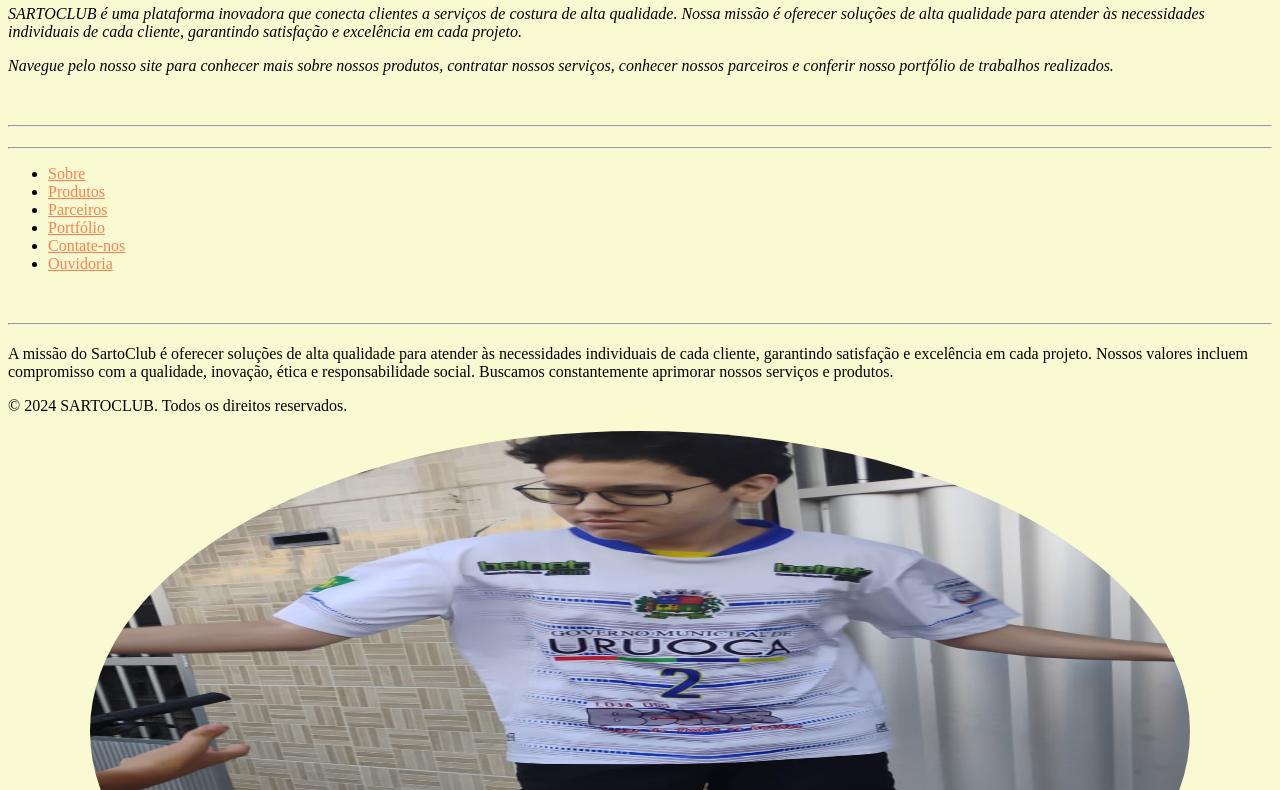
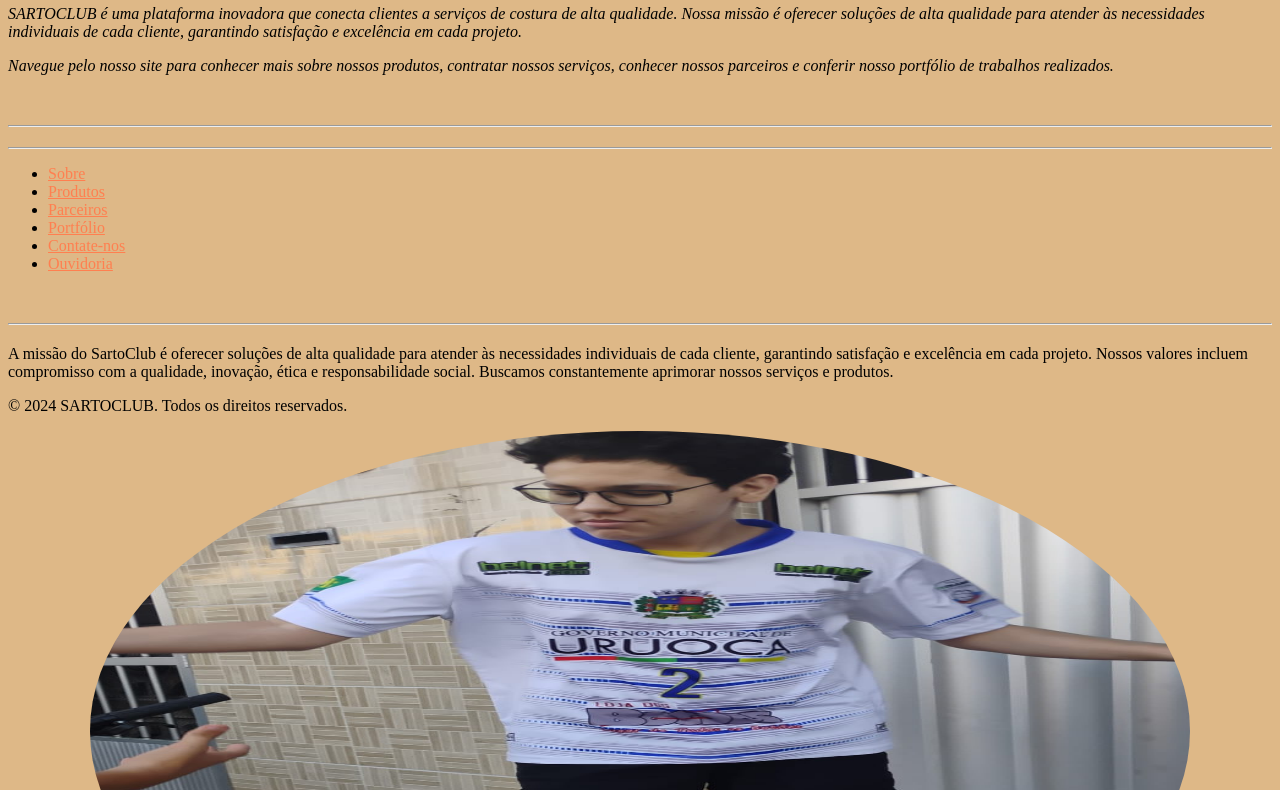
Before and after one commit to LEVY67/sarto, a plain HTML site: page index.html in a window 1280 px wide. Shown: the part 122-912 px from the top of the page. Drawn offline with Linux system fonts and the light colour scheme.

Commit message:
Add files via upload

```diff
--- a/index.html
+++ b/index.html
@@ -4,9 +4,14 @@
     <meta charset="UTF-8">
     <meta name="viewport" content="width=device-width, initial-scale=1.0">
     <title>Document</title>
-    <link rel="stylesheet" href="style.css"
+
 </header>
 <body>
+    <style>
+        body{
+            background-color: burlywood;
+        }
+    </style>
     <center><h1 style="color:gold;">SARTOCLUB </h1></center>
     <h2 style="color: gold;">Bem-vindo ao SARTOCLUB</h2>
     <em>SARTOCLUB é uma plataforma inovadora que conecta clientes a serviços de costura de alta qualidade. Nossa missão é oferecer soluções de alta qualidade para atender às necessidades individuais de cada cliente, garantindo satisfação e excelência em cada projeto.</em>
```
